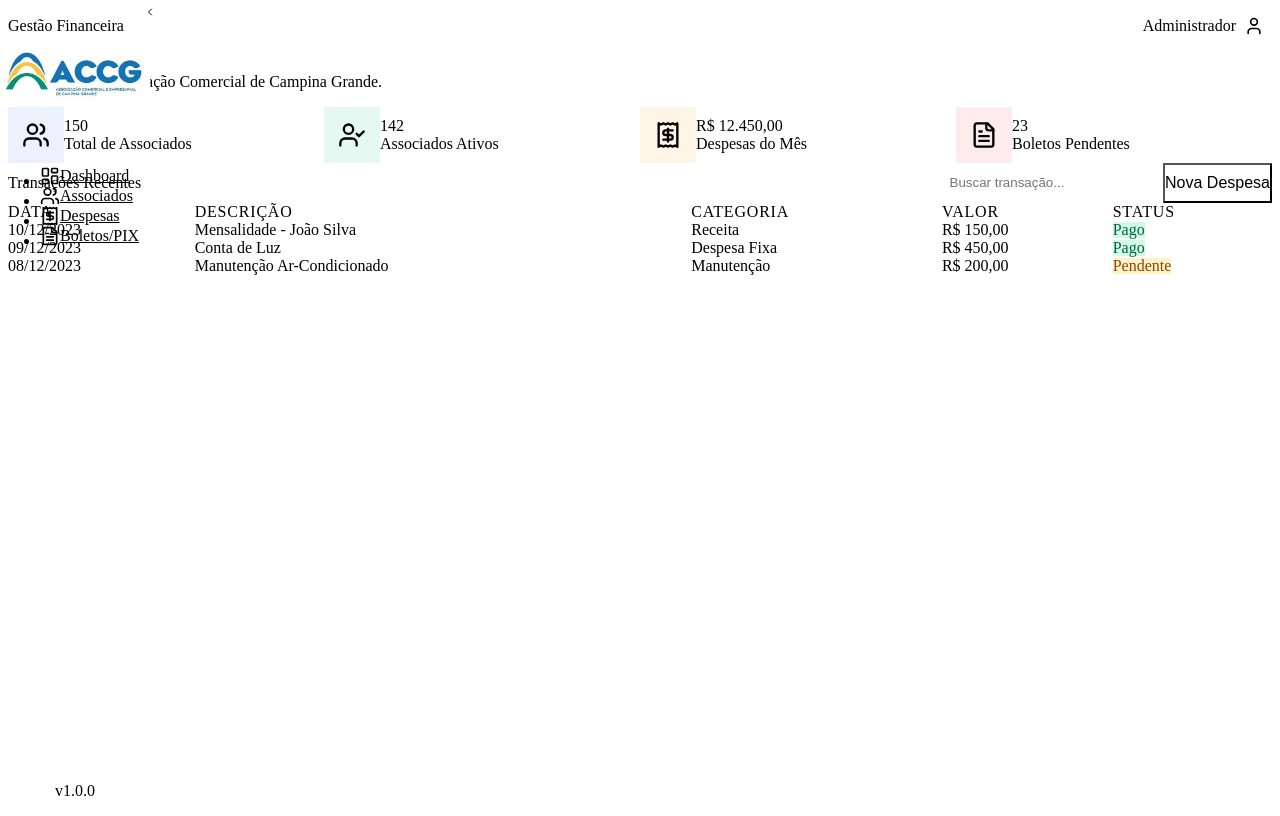
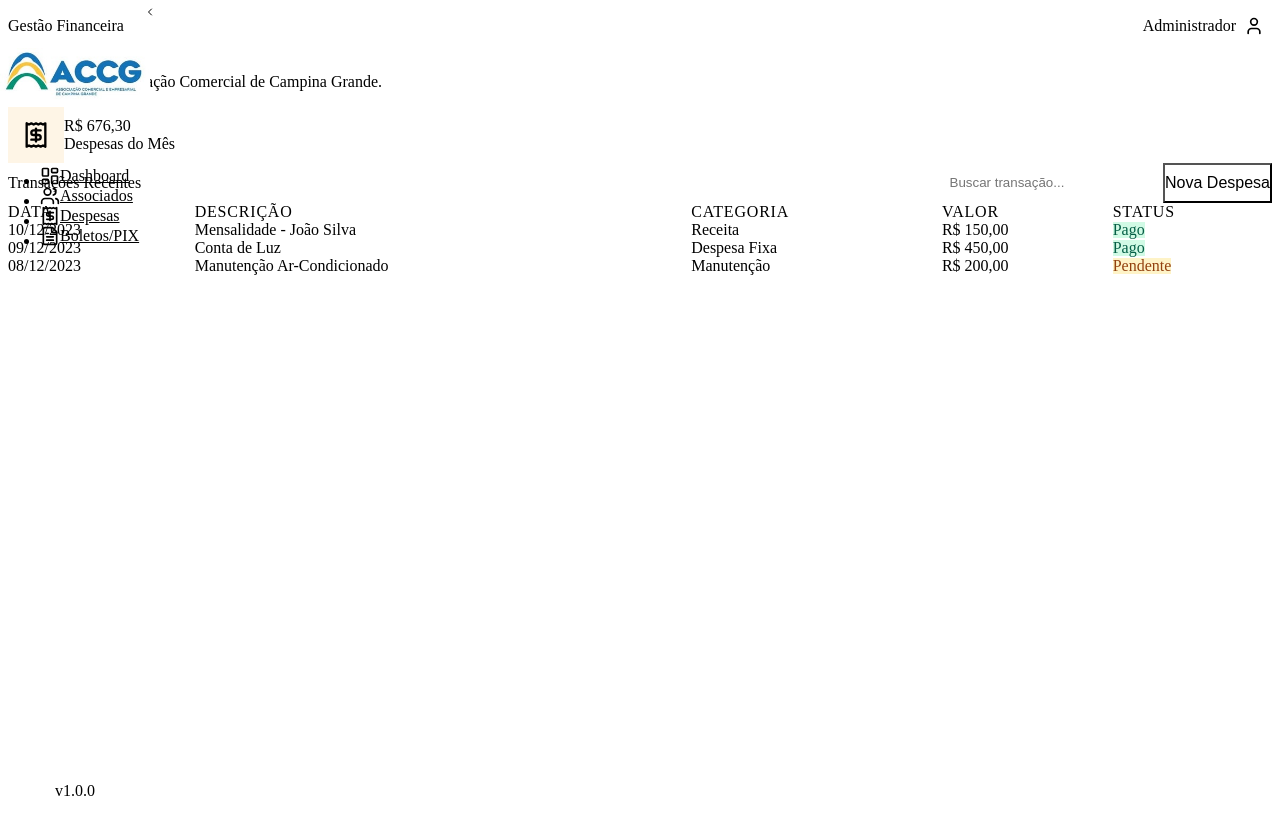
Before and after one commit to pablomont/accg-frontend, a React (Vite) app: page /dashboard in a window 1280 px wide. Built offline with nearby package versions, Linux system fonts and the light colour scheme; the HTML template or start-up script is replaced by a standard one.

Commit message:
Fase D - US10: Indicadores Financeiros

```diff
--- a/src/data/dashboard.mock.ts
+++ /dev/null
@@ -1,32 +0,0 @@
-import { Users, UserCheck, Receipt, FileText } from 'lucide-react';
-
-export const summaryCards = [
-    {
-        id: 1,
-        title: 'Total de Associados',
-        value: '150',
-        icon: Users,
-        color: 'primary',
-    },
-    {
-        id: 2,
-        title: 'Associados Ativos',
-        value: '142',
-        icon: UserCheck,
-        color: 'success',
-    },
-    {
-        id: 3,
-        title: 'Despesas do Mês',
-        value: 'R$ 12.450,00',
-        icon: Receipt,
-        color: 'warning',
-    },
-    {
-        id: 4,
-        title: 'Boletos Pendentes',
-        value: '23',
-        icon: FileText,
-        color: 'danger',
-    },
-];
--- a/src/pages/Dashboard/Dashboard.tsx
+++ b/src/pages/Dashboard/Dashboard.tsx
@@ -1,11 +1,32 @@
 import React from 'react';
 import styles from './Dashboard.module.css';
 import { Card, PageTitle, Button, Input, Table, Badge, Modal } from '@/components/ui';
-import { summaryCards } from '@/data/dashboard.mock';
+import { financeMock } from '@/data/finance.mock';
+import { Receipt } from 'lucide-react';
 
 export function Dashboard() {
     // 1. Controle de Estado do Modal (Exemplo de useState)
     const [isModalOpen, setIsModalOpen] = React.useState(false);
+
+    const calcularTotalDespesas = () => {
+        let total = 0;
+        financeMock.forEach((despesa) => {
+            total += despesa.valor;
+        });
+
+        return new Intl.NumberFormat('pt-BR', {
+            style: 'currency',
+            currency: 'BRL'
+        }).format(total);
+    };
+
+    const despesaCard = {
+        id: 3,
+        title: 'Despesas do Mês',
+        value: calcularTotalDespesas(),
+        icon: Receipt,
+        color: 'warning',
+    };
 
     return (
         <div className={styles.dashboard}>
@@ -18,23 +39,20 @@ export function Dashboard() {
                     </p>
                 </div>
             </div>
-
-            {/* 4. Grid de Cards Principais (KPIs) */}
+                {/* 4. Grid de Cards */}
             <div className={styles.cardsGrid}>
-                {summaryCards.map((card) => (
                 <Card
-                        key={card.id}
-                        className={`${styles.card} ${styles[`card${card.color.charAt(0).toUpperCase() + card.color.slice(1)}`]}`}
+                    key={despesaCard.id}
+                    className={`${styles.card} ${styles[`card${despesaCard.color.charAt(0).toUpperCase() + despesaCard.color.slice(1)}`]}`}
                 >
                     <div className={styles.cardIcon}>
-                            <card.icon size={28} />
+                        <despesaCard.icon size={28} />
                     </div>
                     <div className={styles.cardContent}>
-                            <span className={styles.cardValue}>{card.value}</span>
-                            <span className={styles.cardTitle}>{card.title}</span>
+                        <span className={styles.cardValue}>{despesaCard.value}</span>
+                        <span className={styles.cardTitle}>{despesaCard.title}</span>
                     </div>
                 </Card>
-                ))}
             </div>
 
             {/* 5. Seção de Listagem (Tabela) */}
```
Lines whose indentation alone changed are shown as unchanged.
